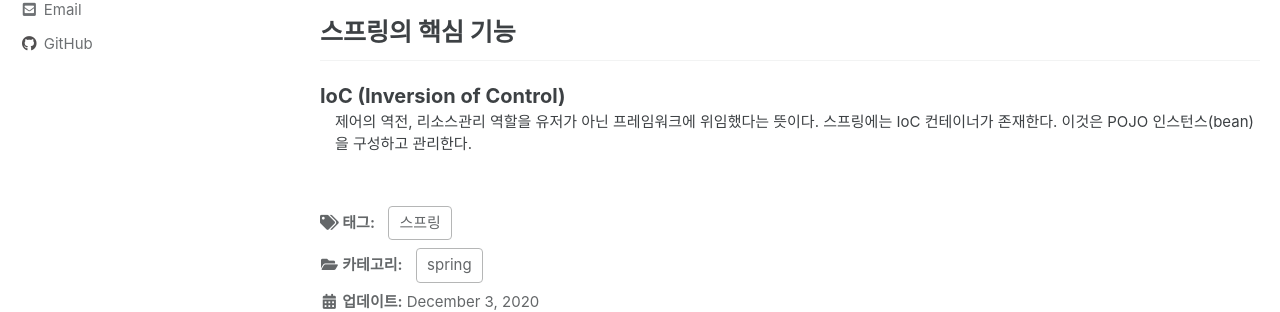
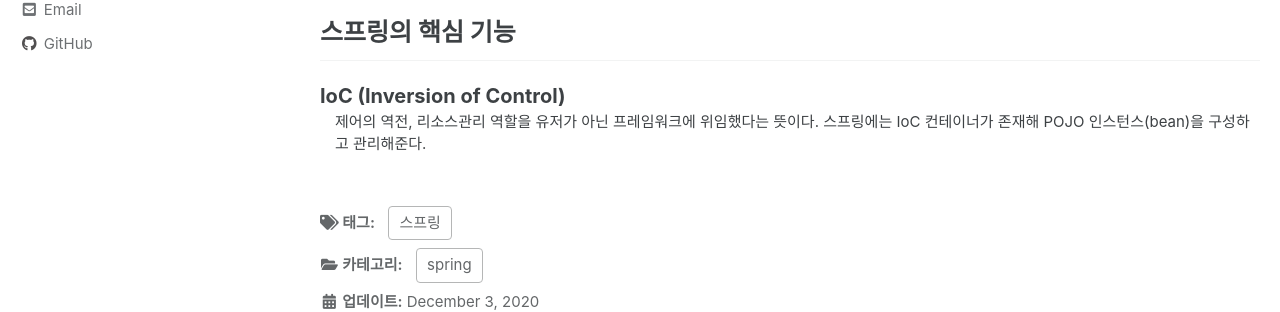
Before and after one commit to maenguin/maenguin.github.io, a Jekyll site: the page built from _posts/2020-12-03-spring-study-01.md, in a window 1280 px wide. Shown: the part 224-536 px from the top of the page. Built offline with Jekyll 4.4.1, drawn with Linux system fonts in a browser that asks for light colours; cached includes are drawn as plain includes.

Commit message:
Update 2020-12-03-spring-study-01.md

```diff
--- a/_posts/2020-12-03-spring-study-01.md
+++ b/_posts/2020-12-03-spring-study-01.md
@@ -9,4 +9,5 @@ tags:
 ## 스프링의 핵심 기능
 
 IoC (Inversion of Control)
-:   제어의 역전, 리소스관리 역할을 유저가 아닌 프레임워크에 위임했다는 뜻이다. 스프링에는 IoC 컨테이너가 존재한다. 이것은 POJO 인스턴스(bean)을 구성하고 관리한다.
+:   제어의 역전, 리소스관리 역할을 유저가 아닌 프레임워크에 위임했다는 뜻이다.
+스프링에는 IoC 컨테이너가 존재해 POJO 인스턴스(bean)을 구성하고 관리해준다.
```
